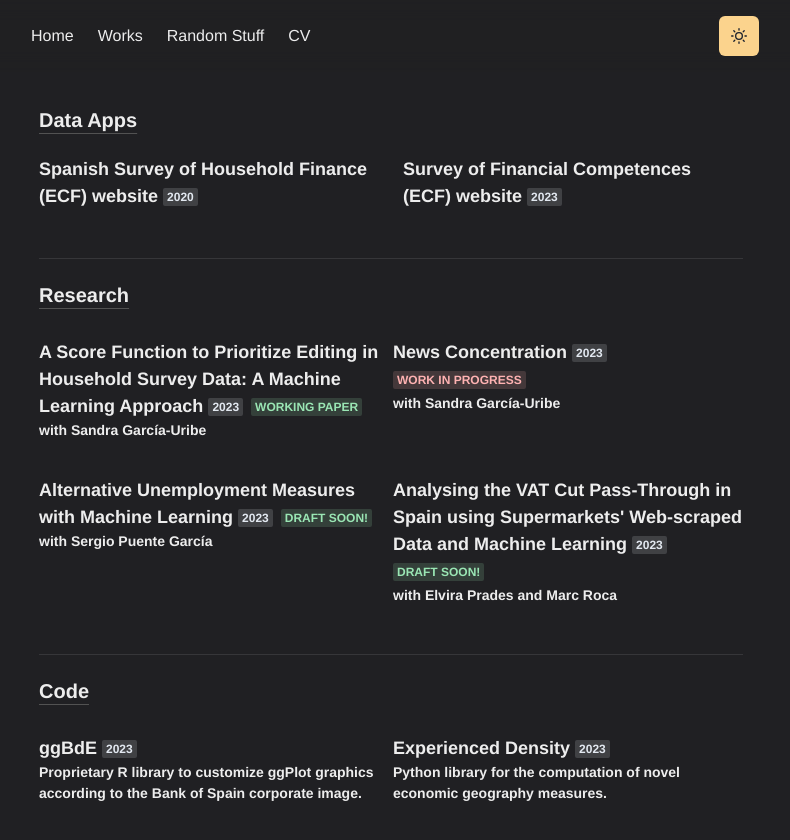
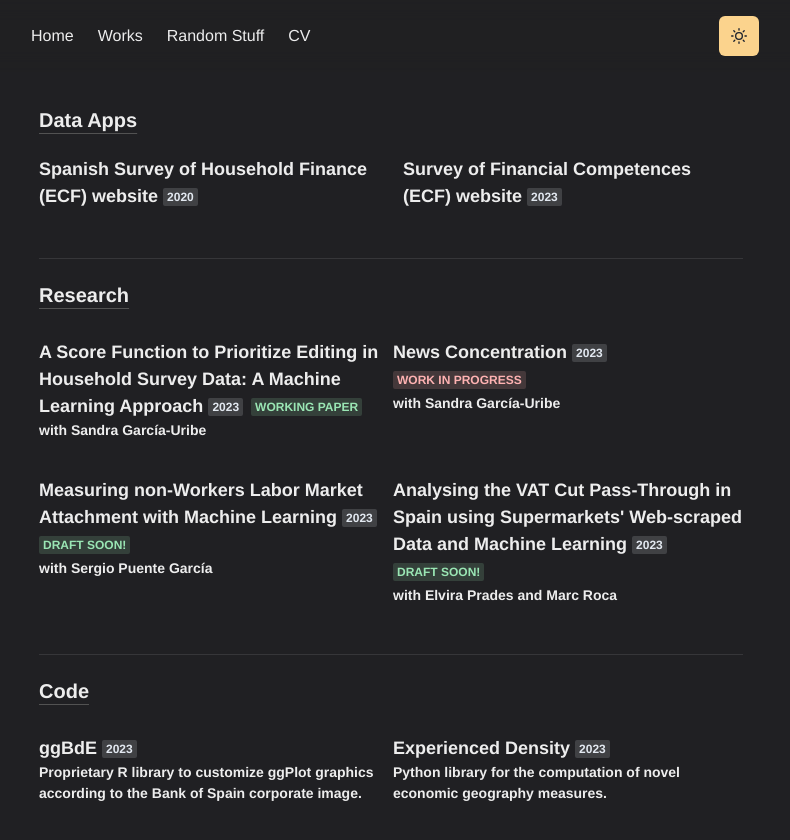
Before and after one commit to nicoforteza/web, a Next.js app: page /works in a window 1280 px wide. Shown: the top 840 px of the page, without its empty margins (249-1039 px from the left). Built offline with nearby package versions, Linux system fonts and the light colour scheme; a web font is replaced by a local one.

Commit message:
change title

```diff
--- a/pages/works.js
+++ b/pages/works.js
@@ -64,7 +64,7 @@ const Works = () => (
 
         <Section delay={0.3}>
           <WorkGridItemNoLink
-            title="Alternative Unemployment Measures with Machine Learning"
+            title="Measuring non-Workers Labor Market Attachment with Machine Learning"
             meta_color_2={"green"}
             meta2="Draft soon!"
             meta1="2023"
```
